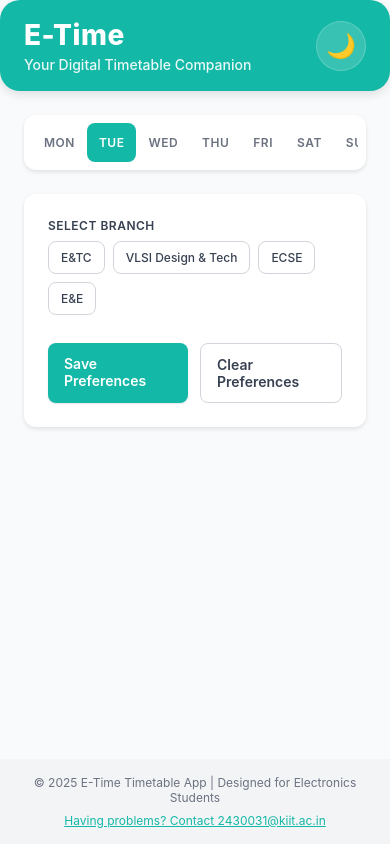
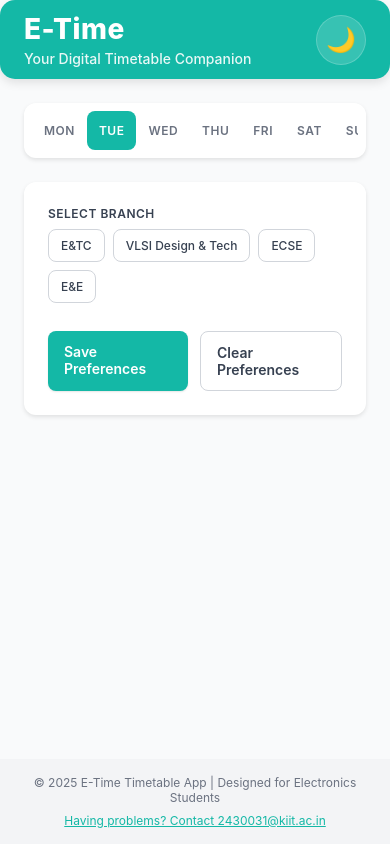
Before and after one commit to Pasta755/E-Time, a React Native app: screen / in a window 390 px wide. Built offline with nearby package versions, Linux system fonts and the light colour scheme.

Commit message:
Update App.js

```diff
--- a/App.js
+++ b/App.js
@@ -676,17 +676,17 @@ const styles = StyleSheet.create({
   },
   header: {
     backgroundColor: '#14b8a6',
-    paddingVertical: 18,
+    paddingVertical: 12,
     paddingHorizontal: 24,
     shadowColor: '#000',
     shadowOffset: { width: 0, height: 4 },
     shadowOpacity: 0.1,
     shadowRadius: 10,
     elevation: 5,
-    borderBottomLeftRadius: 20,
-    borderBottomRightRadius: 20,
-    borderTopRightRadius: 20,
-    borderTopLeftRadius: 20,
+    borderBottomLeftRadius: 15,
+    borderBottomRightRadius: 15,
+    borderTopRightRadius: 15,
+    borderTopLeftRadius: 15,
   },
   darkHeader: {
     backgroundColor: '#0f766e',
```
